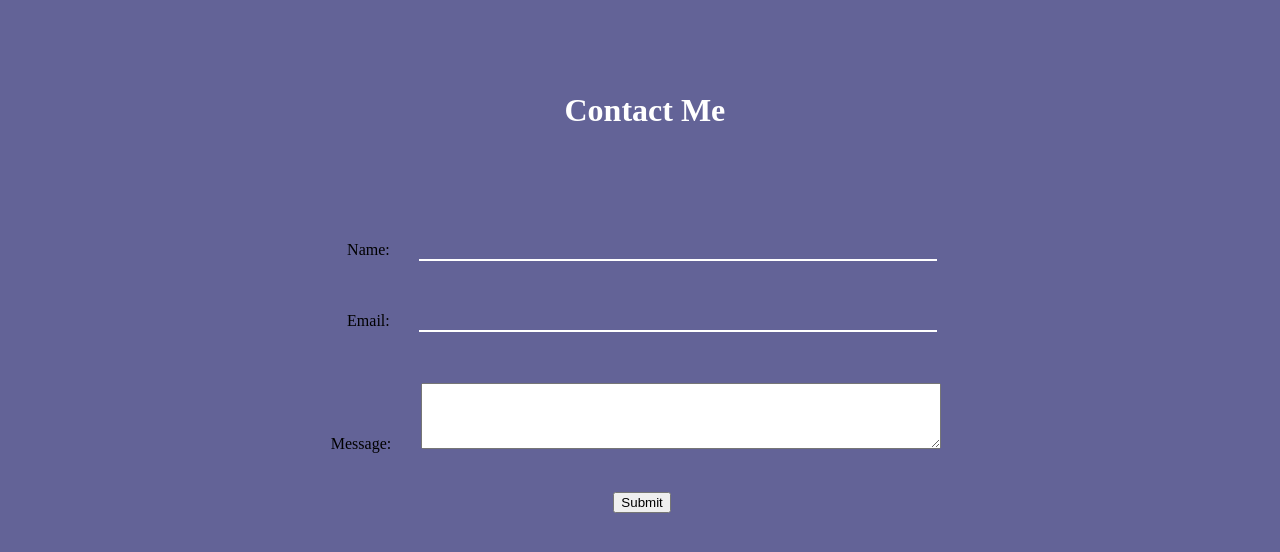
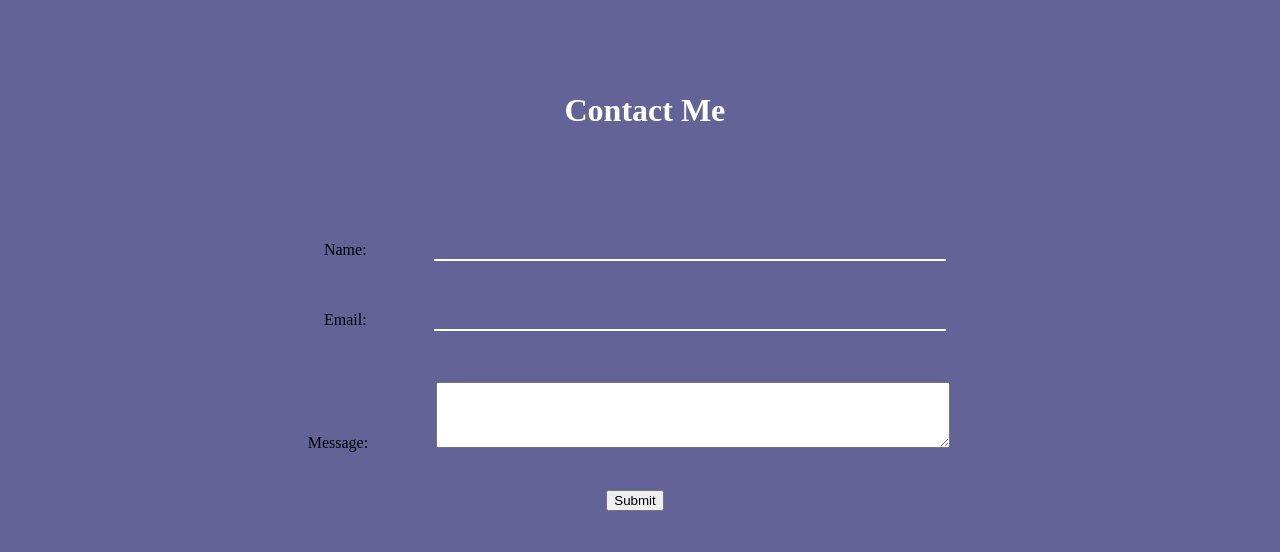
Before and after one commit to EthanJ2000/Portfolio, a plain HTML site: page public/Contact.html in a window 1280 px wide. Shown: the part 656-1208 px from the top of the page. Before the commit the page ends 1169 px from the top, so only its background shows below. Drawn offline with Linux system fonts and the light colour scheme.

Commit message:
Add files via upload

```diff
--- a/public/databasesave.js
+++ b/public/databasesave.js
@@ -13,7 +13,8 @@ var firebaseConfig = {
 
   firebase.initializeApp(firebaseConfig);
 
-
+  grecaptcha.execute();
+  grecaptcha.render();
 
 
 
--- a/public/styles.css
+++ b/public/styles.css
@@ -278,10 +278,10 @@ input{
 }
 .form{
   text-align: center;
-  margin-right: 9%;
+  margin-right: 10%;
 }
 label{
-  margin-right: 2%;
+  margin-right: 5%;
 }
 
 #user_name{
@@ -306,6 +306,7 @@ label{
 
 #submit{
   margin-top: 3%;
+  margin-bottom: 10%;
   display: inline-block;
 }
 
```
Also changed, not shown: public/About.html (line endings or trailing spaces), public/Contact.html (line endings or trailing spaces), public/Skills.html (line endings or trailing spaces), public/index.html (line endings or trailing spaces), 1 other file.
